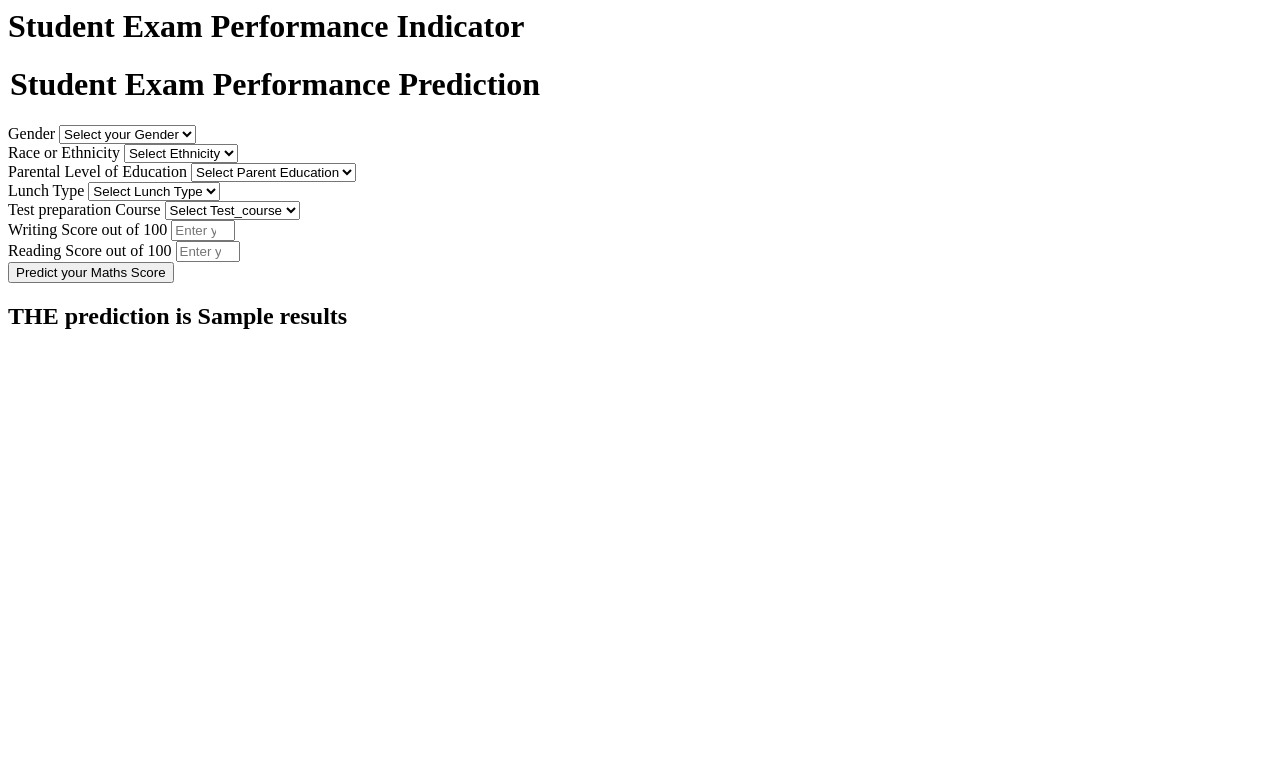
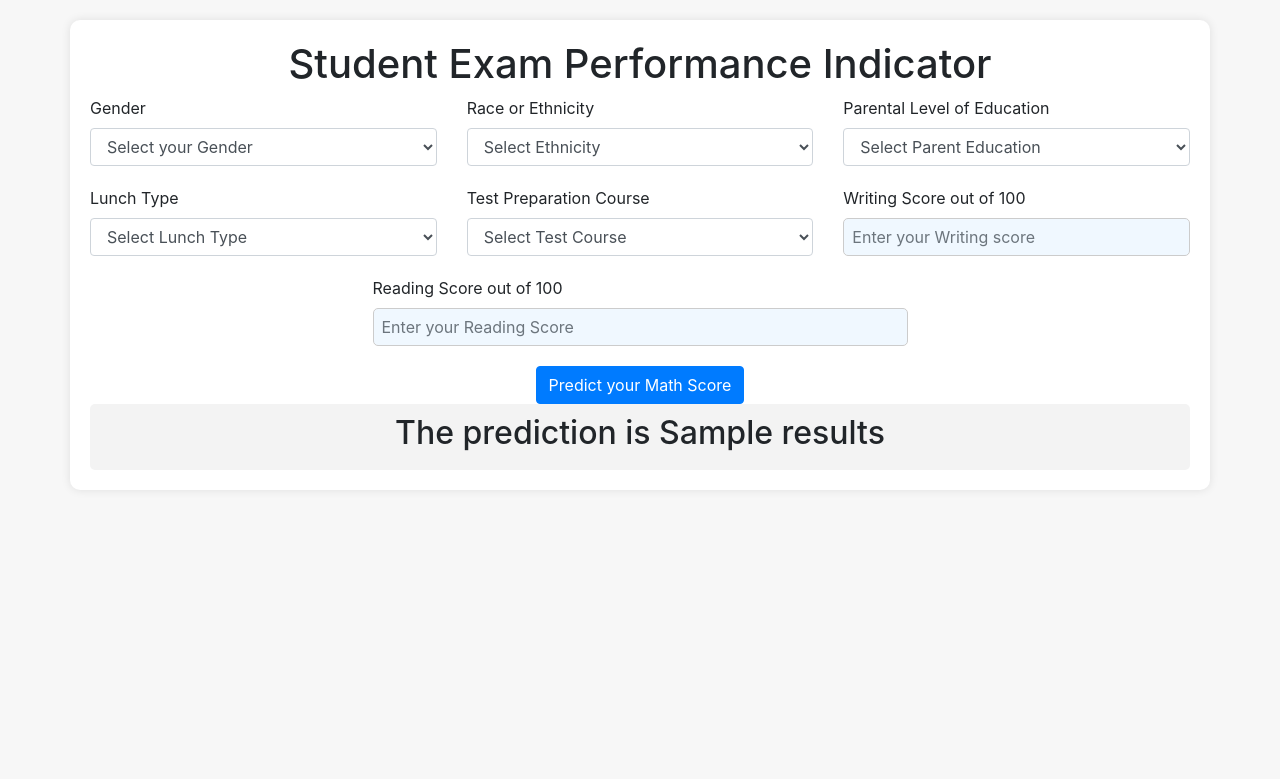
Before and after one commit to NikhilDevassia/Students-Perfomance-Analysis, a Flask app: template templates/home.html in a window 1280 px wide. Shown: the top 779 px of the page. Run offline with Flask 3, Linux system fonts and the light colour scheme; the template is opened without the code that fills it: most values are stand-ins (such as "Sample title", 1, 10 or a date in 2020); some libraries are stand-ins or nearby versions.

Commit message:
home.html updated

```diff
--- a/application.py
+++ b/app.py
@@ -11,11 +11,11 @@ app=application
 
 ## Route for a home page
 
-@app.route('/')
-def index():
-    return render_template('index.html')
+# @app.route('/')
+# def index():
+#     return render_template('index.html')
 
-@app.route('/predictdata', methods=["GET", "POST"])
+@app.route('/', methods=["GET", "POST"])
 def predict_datapoint():
     if request.method == "GET":
         return render_template('home.html')
--- a/templates/home.html
+++ b/templates/home.html
@@ -1,111 +1,142 @@
+<!DOCTYPE html>
 <html>
+
+<head>
+    <title>Student Exam Performance Prediction</title>
+    <!-- Add Bootstrap CSS link here -->
+    <link rel="stylesheet" href="https://maxcdn.bootstrapcdn.com/bootstrap/4.5.2/css/bootstrap.min.css">
+    <!-- Add custom CSS styles here -->
+    <style>
+        /* Add custom styles here */
+        body {
+            background-color: #f7f7f7;
+        }
+
+        .container {
+            background-color: #ffffff;
+            padding: 20px;
+            margin-top: 20px;
+            border-radius: 10px;
+            box-shadow: 0 0 10px rgba(0, 0, 0, 0.1);
+        }
+
+        h1 {
+            text-align: center;
+        }
+
+        .form-group {
+            margin-bottom: 20px;
+        }
+
+        /* Add custom styles for input boxes */
+        input[type="text"],
+        input[type="number"],
+        select {
+            background-color: #f0f8ff; /* Light blue background */
+            border: 1px solid #ccc;
+            border-radius: 5px;
+            padding: 8px;
+            width: 100%;
+        }
+
+        /* Add custom styles for result section */
+        .result-section {
+            background-color: #f3f3f3; /* Light grey background */
+            padding: 10px;
+            border-radius: 5px;
+            text-align: center;
+        }
+    </style>
+</head>
+
 <body>
-    <div class="login">
+    <div class="container">
         <h1>Student Exam Performance Indicator</h1>
 
         <form action="{{ url_for('predict_datapoint')}}" method="post">
-        <h1>
-            <legend>Student Exam Performance Prediction</legend>
-        </h1>
-        <div class="mb-3">
+            <div class="row">
+                <div class="col-md-4">
+                    <div class="form-group">
                         <label class="form-label">Gender</label>
-            <select class="form-control" name="gender" placeholder="Enter you Gender" required>
-                <option class="placeholder" selected disabled value="">Select your Gender</option>
-                <option value="male">
-                    Male
-                </option>
-                <option value="female">
-                    Female
-                </option>
+                        <select class="form-control" name="gender" required>
+                            <option selected disabled value="">Select your Gender</option>
+                            <option value="male">Male</option>
+                            <option value="female">Female</option>
                         </select>
                     </div>
-        <div class="mb-3">
+                </div>
+                <div class="col-md-4">
+                    <div class="form-group">
                         <label class="form-label">Race or Ethnicity</label>
-            <select class="form-control" name="ethnicity" placeholder="Enter you ethnicity" required>
-                <option class="placeholder" selected disabled value="">Select Ethnicity</option>
-                <option value="group A">
-                    Group A
-                </option>
-                <option value="group B">
-                    Group B
-                </option>
-                <option value="group C">
-                    Group C
-                </option>
-                <option value="group D">
-                    Group D
-                </option>
-                <option value="group E">
-                    Group E
-                </option>
+                        <select class="form-control" name="ethnicity" required>
+                            <option selected disabled value="">Select Ethnicity</option>
+                            <option value="group A">Group A</option>
+                            <option value="group B">Group B</option>
+                            <option value="group C">Group C</option>
                         </select>
                     </div>
-        <div class="mb-3">
+                </div>
+                <div class="col-md-4">
+                    <div class="form-group">
                         <label class="form-label">Parental Level of Education</label>
-            <select class="form-control" name="parental_level_of_education"
-                placeholder="Enter you Parent Education" required>
-                <option class="placeholder" selected disabled value="">Select Parent Education</option>
-                <option value="associate's degree">
-                    associate's degree
-                </option>
-                <option value="bachelor's degree">
-                    bachelor's degree
-                </option>
-                <option value="high school">
-                    high school
-                </option>
-                <option value="master's degree">
-                    master's degree
-                </option>
-                <option value="some college">
-                    some college
-                </option>
-                <option value="some high school">
-                    some high school
-                </option>
+                        <select class="form-control" name="parental_level_of_education" required>
+                            <option selected disabled value="">Select Parent Education</option>
+                            <option value="associate's degree">Associate's Degree</option>
+                            <option value="bachelor's degree">Bachelor's Degree</option>
+                            <option value="high school">High School</option>
                         </select>
                     </div>
-        <div class="mb-3">
+                </div>
+            </div>
+            <div class="row">
+                <div class="col-md-4">
+                    <div class="form-group">
                         <label class="form-label">Lunch Type</label>
-            <select class="form-control" name="lunch" placeholder="Enter you Lunch" required>
-                <option class="placeholder" selected disabled value="">Select Lunch Type</option>
-                <option value="free/reduced">
-                    free/reduced
-                </option>
-                <option value="standard">
-                    standard
-                </option>
+                        <select class="form-control" name="lunch" required>
+                            <option selected disabled value="">Select Lunch Type</option>
+                            <option value="free/reduced">Free/Reduced</option>
+                            <option value="standard">Standard</option>
                         </select>
                     </div>
-        <div class="mb-3">
-            <label class="form-label">Test preparation Course</label>
-            <select class="form-control" name="test_preparation_course" placeholder="Enter you Course"
-                required>
-                <option class="placeholder" selected disabled value="">Select Test_course</option>
-                <option value="none">
-                    None
-                </option>
-                <option value="completed">
-                    Completed
-                </option>
+                </div>
+                <div class="col-md-4">
+                    <div class="form-group">
+                        <label class="form-label">Test Preparation Course</label>
+                        <select class="form-control" name="test_preparation_course" required>
+                            <option selected disabled value="">Select Test Course</option>
+                            <option value="none">None</option>
+                            <option value="completed">Completed</option>
                         </select>
                     </div>
-        <div class="mb-3">
+                </div>
+                <div class="col-md-4">
+                    <div class="form-group">
                         <label class="form-label">Writing Score out of 100</label>
-            <input class="form-control" type="number" name="reading_score"
-                placeholder="Enter your Reading score" min='0' max='100' />
+                        <input class="form-control" type="number" name="writing_score" placeholder="Enter your Writing score"
+                            min="0" max="100" required>
                     </div>
-        <div class="mb-3">
+                </div>
+            </div>
+            <div class="row">
+                <div class="col-md-6 offset-md-3">
+                    <div class="form-group">
                         <label class="form-label">Reading Score out of 100</label>
-            <input class="form-control" type="number" name="writing_score"
-                placeholder="Enter your Reading Score" min='0' max='100' />
+                        <input class="form-control" type="number" name="reading_score" placeholder="Enter your Reading Score"
+                            min="0" max="100" required>
                     </div>
-        <div class="mb-3">
-            <input class="btn btn-primary" type="submit" value="Predict your Maths Score" required />
+                </div>
+            </div>
+            <div class="text-center">
+                <button class="btn btn-primary" type="submit">Predict your Math Score</button>
             </div>
         </form>
-    <h2>
-       THE  prediction is {{results}}
-    </h2>
-   <body>
+
+        <!-- Result Section -->
+        <div class="result-section">
+            <h2>The prediction is {{results}}</h2>
+        </div>
+    </div>
+
+</body>
+
 </html>
```
Lines whose indentation alone changed are shown as unchanged.
